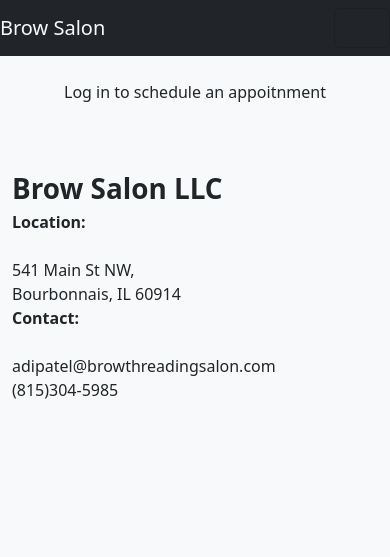
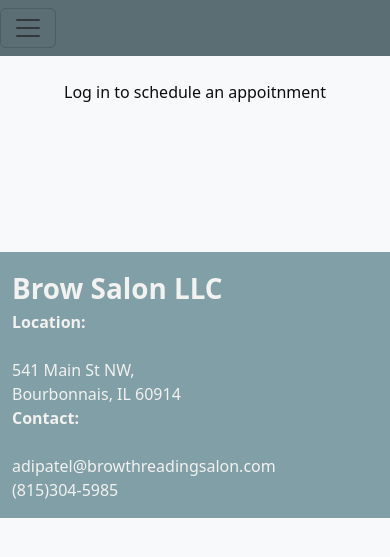
Before and after one commit to TakTak79/salon391, a Django app: page /salon/booking/ in a window 390 px wide. Shown: the top 557 px of the page. Run offline with Django 5.2, Linux system fonts and the light colour scheme.

Commit message:
Visual changes and Responsive features
Implemented the visual changes Brandon recommended and add responsive feature to many of the pages

```diff
--- a/salonsite/salon/templates/base.html
+++ b/salonsite/salon/templates/base.html
@@ -6,16 +6,91 @@
     <title>Bootstrap demo</title>
     <link href="https://cdn.jsdelivr.net/npm/bootstrap@5.3.3/dist/css/bootstrap.min.css" rel="stylesheet" integrity="sha384-QWTKZyjpPEjISv5WaRU9OFeRpok6YctnYmDr5pNlyT2bRjXh0JMhjY6hW+ALEwIH" crossorigin="anonymous">
   </head>
+
+  <style>
+    /* Apply color palette */
+    body {
+        background-color: #f2f2f0; /* Light background */
+        color: #0d0d0d; /* Dark text */
+    }
+
+    .navbar {
+        background-color: #5b6e74 !important; /* Navbar background */
+    }
+
+    .navbar .nav-link,
+    .navbar .navbar-brand {
+        color: #f2f2f0 !important; /* Updated navbar text color */
+    }
+
+    .navbar .nav-link:hover {
+        color: #819fa7 !important; /* Hover effect */
+    }
+
+    .footer {
+        background-color: #819fa7 !important; /* Footer background */
+        color: #f2f2f0 !important; /* Footer text */
+    }
+
+    .table {
+        background-color: #bde8f1 !important; /* Table background */
+        color: #0d0d0d !important; /* Table text */
+    }
+
+    .table th {
+        background-color: #5b6e74 !important; /* Table headers */
+        color: #f2f2f0 !important;
+    }
+
+    .table td {
+        background-color: #f2f2f0 !important;
+        color: #0d0d0d !important;
+    }
+
+    .btn-primary {
+        background-color: #5b6e74 !important; /* Custom button */
+        border-color: #5b6e74 !important;
+    }
+
+    .btn-primary:hover {
+        background-color: #819fa7 !important;
+        border-color: #819fa7 !important;
+    }
+
+    .img{
+        display: inline-block;
+        width:100%;
+        max-width:400px;
+    }
+
+    .card{
+        background-color: #f2f2f0 !important;
+        color: #0d0d0d !important; /* Card text */
+    }
+
+    .btn{
+        background-color: #819fa7 !important; /* Button background */
+        color: #f2f2f0 !important; /* Button text */
+    }
+  </style>
+
+
   <body class="bg-light">
     <script src="https://cdn.jsdelivr.net/npm/bootstrap@5.3.3/dist/js/bootstrap.bundle.min.js" integrity="sha384-YvpcrYf0tY3lHB60NNkmXc5s9fDVZLESaAA55NDzOxhy9GkcIdslK1eN7N6jIeHz" crossorigin="anonymous"></script>
 
 
-    <nav class="navbar navbar-expand-lg navbar-light bg-dark text">
-      <a class="navbar-brand text-light" href="{% url 'index' %}">Brow Salon</a>
+    <nav class=" navbar navbar-expand-md sticky-top">
+
+
       <button class="navbar-toggler" type="button" data-toggle="collapse" data-target="#navbarNav" aria-controls="navbarNav" aria-expanded="false" aria-label="Toggle navigation">
           <span class="navbar-toggler-icon"></span>
       </button>
+
       <div class="collapse navbar-collapse" id="navbarNav">
+
+        <a class="navbar-brand text-light" href="{% url 'index' %}" style="text-indent: 50px;">  Brow Salon</a>
+
+
         <ul class="navbar-nav ms-auto">
             <li class="nav-item">
                 <a class="nav-link text-light" href="{% url 'shop' %}">Shop</a>
@@ -32,7 +107,7 @@
             </li>
             {% endif %}
             <li class="nav-item">
-                <a class="nav-link text-light" href="{% url 'booking' %}">Book now</a>
+              <a class="nav-link text-light" href="{% url 'booking' %}">Book Now</a>
             </li>
             <li class="nav-item">
               {% if user.is_authenticated %}
@@ -42,6 +117,7 @@
               {% endif %}
             </li>
         </ul>
+
       </div>
     </nav>
 
@@ -53,9 +129,12 @@
       {% endblock %}
     </div>
 
-    </nav>
+
+
+
+    <div class="clear" style=" clear: both; height: 100px;"></div><!-- Clear dvided to help with spacing-->
       <!-- Footer -->
-      <footer class="footer bg-light text-center py-3 mt-5">
+    <footer class="sticky-bottom footer bg-light text-center py-3 mt-5">
       <div class="container">
           <div class="row">
             <div class="col-sm text-start fw-bold fs-1">Brow Salon LLC</div>
@@ -69,5 +148,7 @@
           </div>
       </div>
     </footer>
+
+
   </body>
 </html>
--- a/salonsite/salon/templates/book.html
+++ b/salonsite/salon/templates/book.html
@@ -14,6 +14,7 @@
                             </tr>
                         </thead>
                         <tbody>
+                            {% csrf_token %}  <!-- CSRF token for security -->
                             {% for service in services %}
                             <tr class="text-center">
                                 <td>{{service.name}}</th>
@@ -21,6 +22,7 @@
                                 <td>{{service.cost}}</th>
                             </tr>
                             {% endfor %}
+                        </tbody>
                     </table>
                 </div>
                 <div class="col-sm">
@@ -30,8 +32,10 @@
                     <!-- end Google Calendar Appointment Scheduling -->
                 </div>
             </div>
+        </div>
 
     {% else %}
         <div class="text-center">Log in to schedule an appoitnment</div>
     {% endif %}
+
 {% endblock %}
--- a/salonsite/salon/templates/index.html
+++ b/salonsite/salon/templates/index.html
@@ -1,6 +1,8 @@
 {% extends "base.html" %}
 
 {% block content %}
+
+<br>
 
 <div class="container">
     <div class="row">
@@ -13,5 +15,9 @@
             <p1>At Brow Salon, we believe that beauty is personal, and every visit should leave you feeling radiant, confident, and refreshed. Our expert stylists and beauty professionals provide exceptional hair, skin, and nail services tailored to your unique style and preferences. Whether you're looking for a simple refresh or a bold transformation, we're here to bring your vision to life.</p1>
 
         </div>
+    </div>
+</div>
+
+<br>
 
 {% endblock %}
--- a/salonsite/salon/templates/services.html
+++ b/salonsite/salon/templates/services.html
@@ -3,7 +3,8 @@
 
 {% block content %}
 
-<table class="table text-center">
+<h2 class="text-center container-fluid">Our Services</h2>
+<table class="table text-center container-fluid">
     <thead>
       <tr>
         <th scope="col">Service</th>
--- a/salonsite/salon/templates/shop.html
+++ b/salonsite/salon/templates/shop.html
@@ -11,9 +11,10 @@
 
 <div class="container">
     <div class="row row-col-3 text-center">
+        {% csrf_token %}  <!-- CSRF token for security -->
         {% for product in products %}
         <div class="col d-flex justify-content-center">
-            <div class="card text-center" style="width: 18rem;">
+            <div class="container-fluid text-center" style="width: 18rem;">
                 <img
                     class="img card-img-top"
                     src="{{ product.image.url }}"
@@ -29,7 +30,7 @@
                         ${{product.cost}}
                     </p>
                     {% if user.is_authenticated %}
-                    <a class="buy-now-button" href="{% url 'add_to_cart' product.id %}">Add to Cart</a>
+                    <a type="button" class="btn" href="{% url 'add_to_cart' product.id %}">Add to Cart</a>
                     {% endif %}
                 </div>
             </div>
```
Also changed, not shown: salonsite/salon/templates/about.html (+5 -3 lines), salonsite/salon/templates/cart.html (+14 -8 lines), salonsite/salon/templates/login.html (+7 -5 lines), salonsite/db.sqlite3, salonsite/salon/views.py (line endings or trailing spaces). Lines whose indentation alone changed are shown as unchanged.
